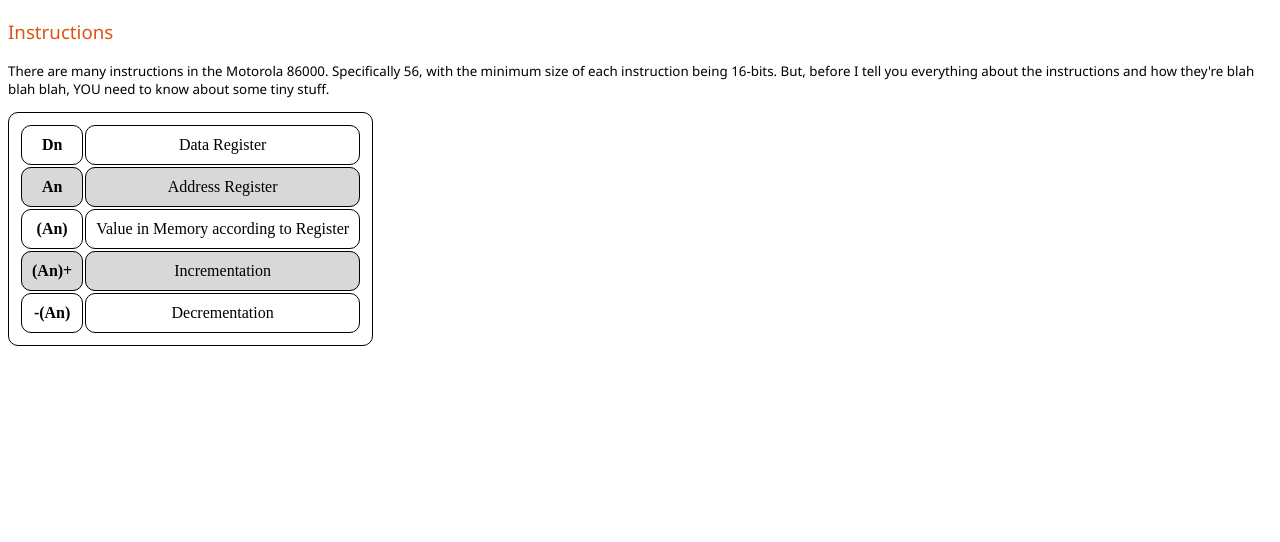
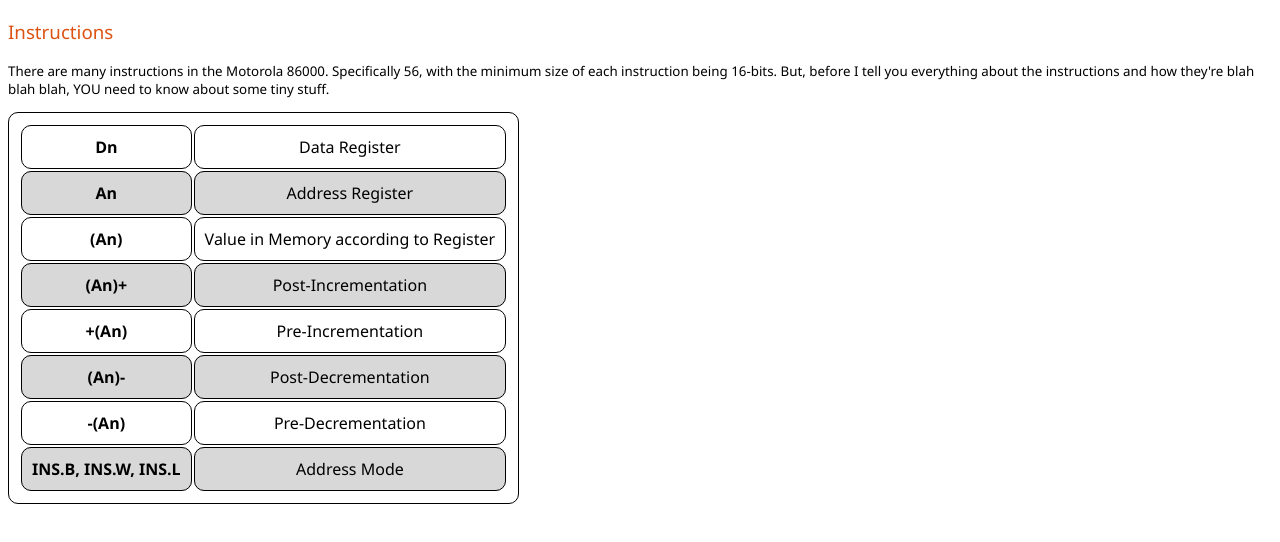
Before and after one commit to Ben-Jiggly-Noah/Motorola-68000-HTML, a plain HTML site: page instructions.html in a window 1280 px wide. Drawn offline with Linux system fonts and the light colour scheme.

Commit message:
Update instructions.html

```diff
--- a/instructions.html
+++ b/instructions.html
@@ -31,6 +31,7 @@
             border: 1px solid black;
             border-radius: 10px;
             text-align: center;
+            font-family: 'Segoe UI', Tahoma, Geneva, Verdana, sans-serif;
             padding: 10px;
         }
         tr:nth-child(even) {
@@ -58,11 +59,23 @@
         </tr>
         <tr>
             <th>(An)+</th>
-            <td>Incrementation</td>
+            <td>Post-Incrementation</td>
+        </tr>
+        <tr>
+            <th>+(An)</th>
+            <td>Pre-Incrementation</td>
+        </tr>
+        <tr>
+            <th>(An)-</th>
+            <td>Post-Decrementation</td>
         </tr>
         <tr>
             <th>-(An)</th>
-            <td>Decrementation</td>
+            <td>Pre-Decrementation</td>
+        </tr>
+        <tr>
+            <th>INS.B, INS.W, INS.L</th>
+            <td>Address Mode</td>
         </tr>
     </table>
 </body>
```
